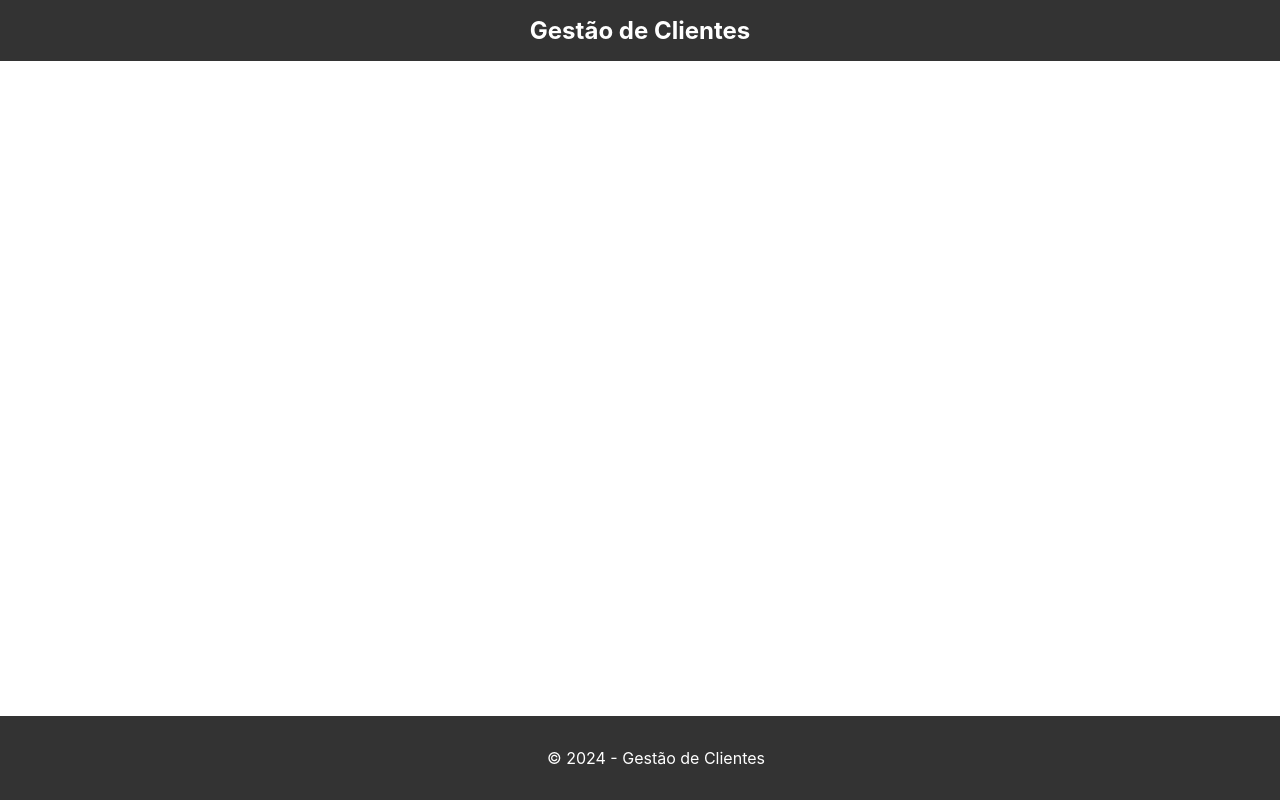
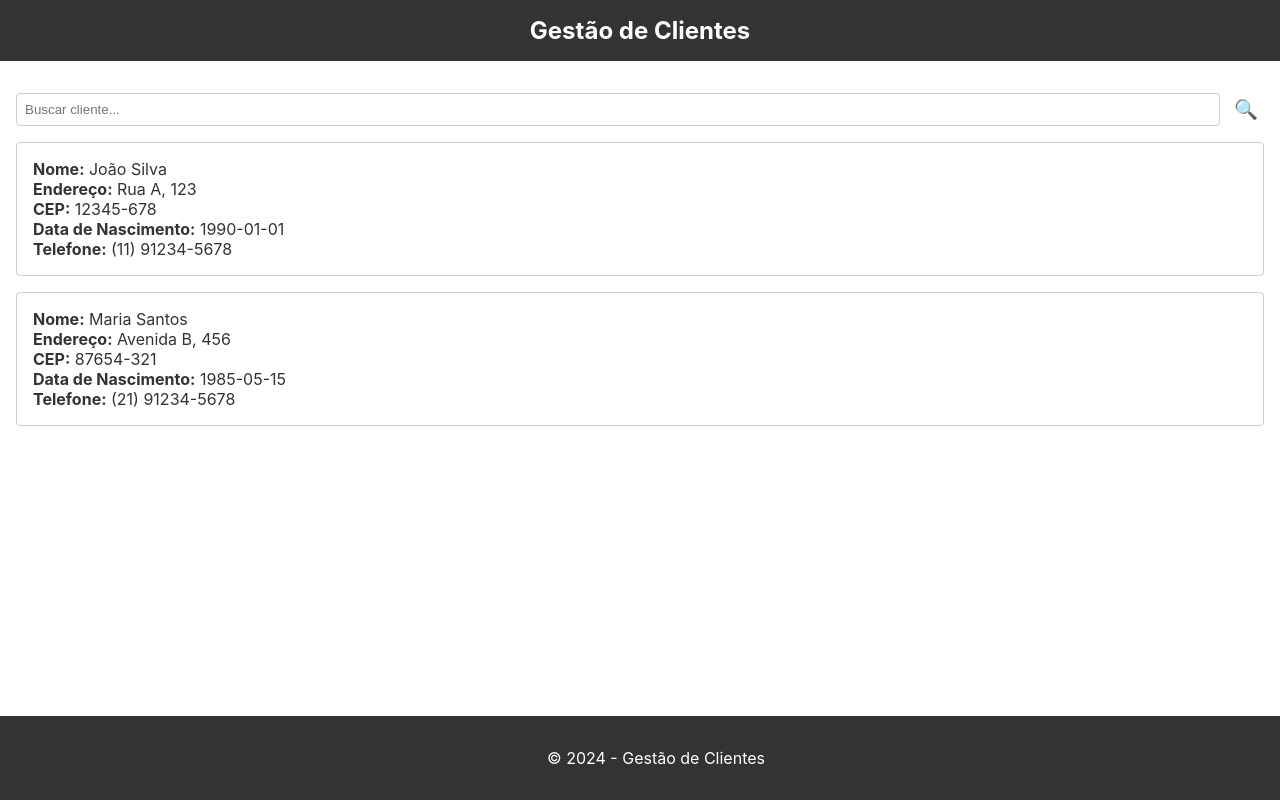
Before and after one commit to felipesm27/PROJETO-IV-B, a React (Create React App) app: page / in a window 1280 px wide. Built offline with nearby package versions, Linux system fonts and the light colour scheme; data requests are answered from the project's data file.

Commit message:
Adicionado componentes e função de busca

```diff
--- a/src/App.js
+++ b/src/App.js
@@ -1,11 +1,39 @@
+import React, { useState, useEffect } from "react";
 import "./App.css";
+import NavBar from "./components/Navbar";
 import Footer from "./components/Footer";
-import NavBar from "./components/Navbar";
+import BarraDePesquisa from "./components/BarraDePesquisa";
+import ListaDeClientes from "./components/ListaDeClientes";
+import { fetchClientes } from "./services/api";
 
 function App() {
+  const [clientes, setClientes] = useState([]);
+  const [pesquisa, setPesquisa] = useState("");
+
+  // Carregar os clientes ao iniciar o componente
+  useEffect(() => {
+    const carregarClientes = async () => {
+      const dados = await fetchClientes();
+      setClientes(dados);
+    };
+    carregarClientes();
+  }, []);
+
+  // Filtrar clientes de acordo com a pesquisa
+  const clientesFiltrados = clientes.filter((cliente) =>
+    cliente.nome.toLowerCase().includes(pesquisa.toLowerCase())
+  );
+
   return (
     <div>
       <NavBar />
+      <main style={{ padding: "1rem", paddingBottom: "5rem" }}>
+        <BarraDePesquisa
+          valorPesquisa={pesquisa}
+          aoAlterarPesquisa={setPesquisa}
+        />
+        <ListaDeClientes clientes={clientesFiltrados} />
+      </main>
       <Footer />
     </div>
   );
--- /dev/null
+++ b/src/components/BarraDePesquisa.js
@@ -0,0 +1,20 @@
+// src/components/BarraDePesquisa.js
+import React from "react";
+import "../styles/BarraDePesquisa.css";
+
+function BarraDePesquisa({ valorPesquisa, aoAlterarPesquisa }) {
+  return (
+    <div className="barra-de-pesquisa">
+      <input
+        type="text"
+        placeholder="Buscar cliente..."
+        value={valorPesquisa}
+        onChange={(e) => aoAlterarPesquisa(e.target.value)}
+        className="campo-pesquisa"
+      />
+      <button className="botao-pesquisa">&#128269;</button> {/* Lupa */}
+    </div>
+  );
+}
+
+export default BarraDePesquisa;
--- /dev/null
+++ b/src/components/ItemCliente.js
@@ -0,0 +1,17 @@
+// src/components/ItemCliente.js
+import React from "react";
+import "../styles/ItemCliente.css";
+
+function ItemCliente({ cliente }) {
+  return (
+    <div className="item-cliente">
+      <strong>Nome:</strong> {cliente.nome} <br />
+      <strong>Endereço:</strong> {cliente.endereco} <br />
+      <strong>CEP:</strong> {cliente.cep} <br />
+      <strong>Data de Nascimento:</strong> {cliente.data_nascimento} <br />
+      <strong>Telefone:</strong> {cliente.telefone}
+    </div>
+  );
+}
+
+export default ItemCliente;
--- /dev/null
+++ b/src/components/ListaDeClientes.js
@@ -0,0 +1,15 @@
+// src/components/ListaDeClientes.js
+import React from "react";
+import ItemCliente from "./ItemCliente";
+
+function ListaDeClientes({ clientes }) {
+  return (
+    <div className="lista-de-clientes">
+      {clientes.map((cliente) => (
+        <ItemCliente key={cliente.cliente_id} cliente={cliente} />
+      ))}
+    </div>
+  );
+}
+
+export default ListaDeClientes;
--- /dev/null
+++ b/src/styles/BarraDePesquisa.css
@@ -0,0 +1,22 @@
+/* src/styles/BarraDePesquisa.css */
+
+.barra-de-pesquisa {
+  display: flex;
+  align-items: center;
+  gap: 0.5rem;
+  margin: 1rem 0;
+}
+
+.campo-pesquisa {
+  padding: 0.5rem;
+  flex: 1;
+  border: 1px solid #ccc;
+  border-radius: 4px;
+}
+
+.botao-pesquisa {
+  background: none;
+  border: none;
+  cursor: pointer;
+  font-size: 1.2rem;
+}
--- /dev/null
+++ b/src/styles/ItemCliente.css
@@ -0,0 +1,8 @@
+/* src/styles/ItemCliente.css */
+
+.item-cliente {
+  border: 1px solid #ccc;
+  border-radius: 4px;
+  padding: 1rem;
+  margin-bottom: 1rem;
+}
```
